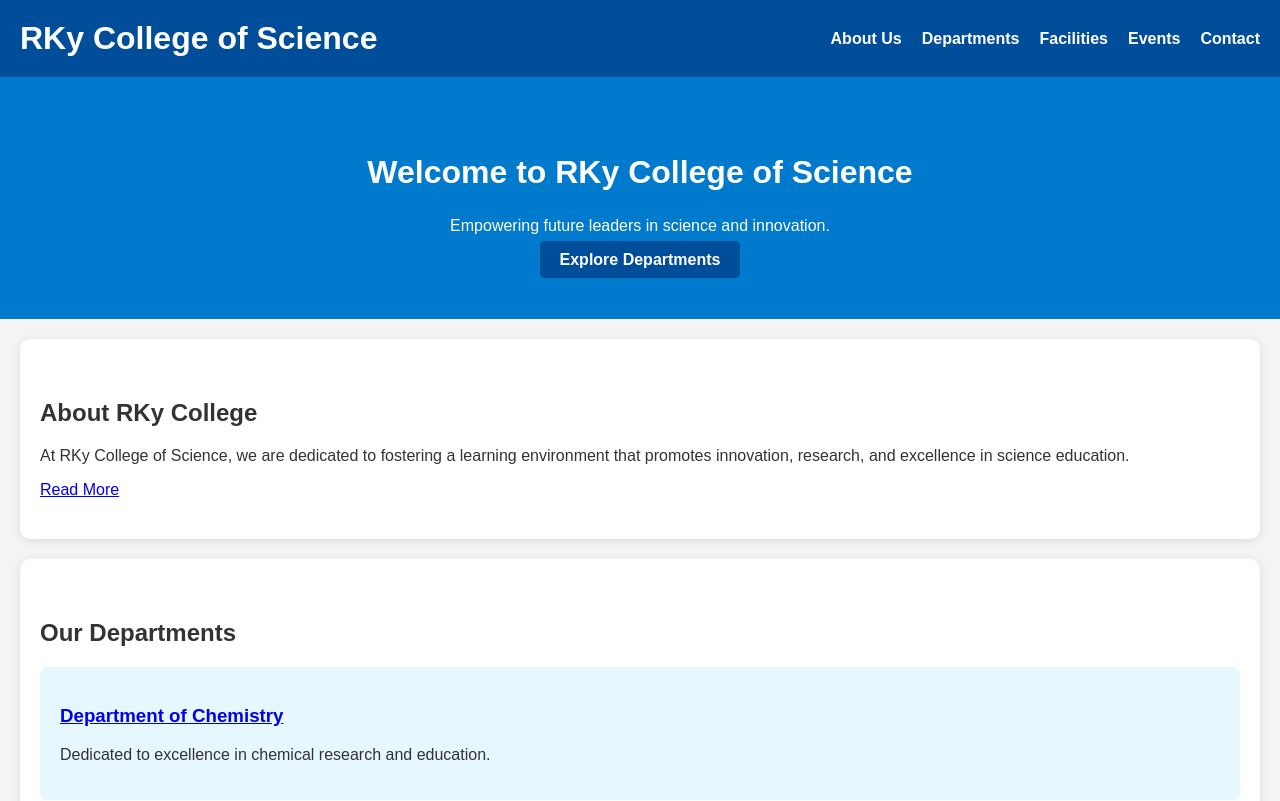
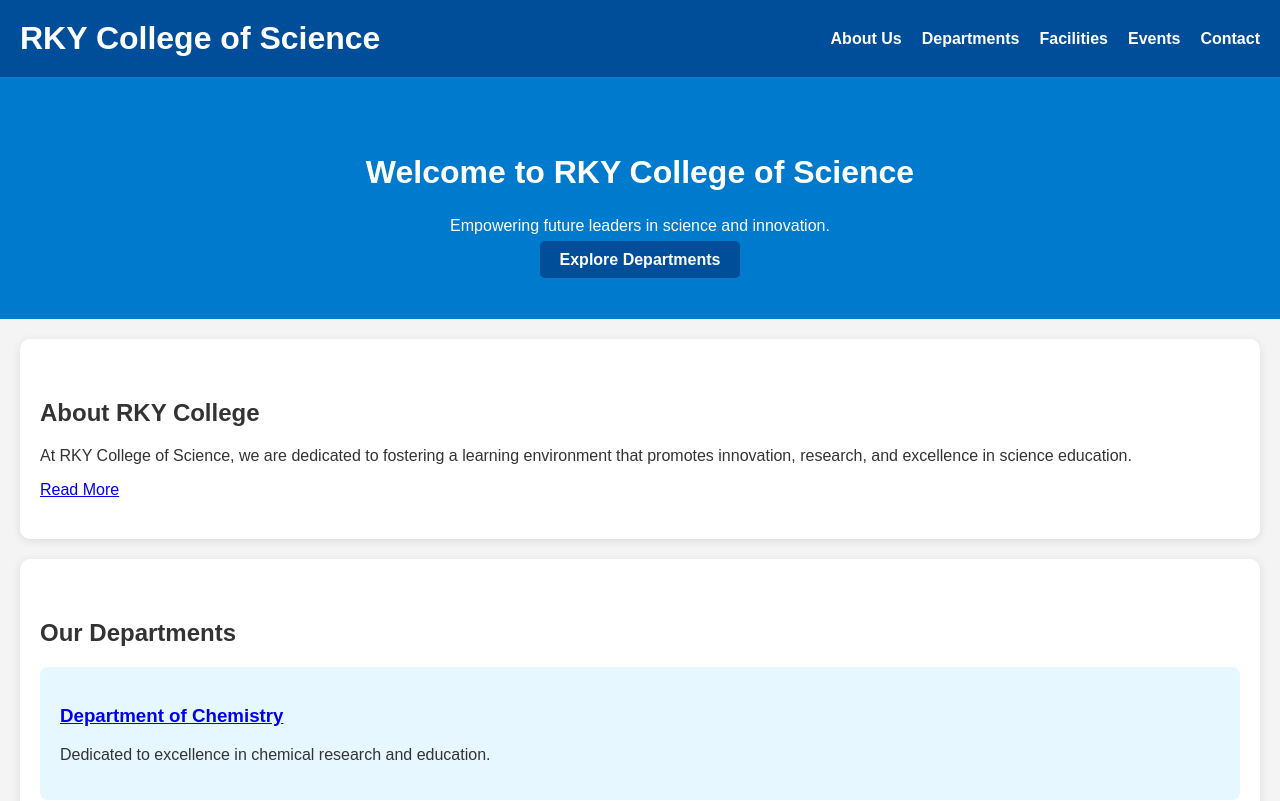
Before and after one commit to roshanky2007/rky, a plain HTML site: page index.html in a window 1280 px wide. Shown: the top 801 px of the page. Drawn offline with Linux system fonts and the light colour scheme.

Commit message:
Update index.html

```diff
--- a/index.html
+++ b/index.html
@@ -3,13 +3,13 @@
   <head>
       <meta charset="UTF-8">
       <meta name="viewport" content="width=device-width, initial-scale=1.0">
-      <title>RKy College of Science</title>
+      <title>RKY College of Science</title>
       <link rel="stylesheet" href="style.css">
   </head>
   <body>
       <header class="header">
           <div class="logo">
-              <h1>RKy College of Science</h1>
+              <h1>RKY College of Science</h1>
           </div>
           <nav class="nav">
               <ul>
@@ -23,14 +23,14 @@
       </header>
 
       <section class="hero">
-          <h2>Welcome to RKy College of Science</h2>
+          <h2>Welcome to RKY College of Science</h2>
           <p>Empowering future leaders in science and innovation.</p>
           <a href="#departments" class="cta-button">Explore Departments</a>
       </section>
 
       <section id="about" class="about">
-          <h2>About RKy College</h2>
-          <p>At RKy College of Science, we are dedicated to fostering a learning environment that promotes innovation, research, and excellence in science education.</p>
+          <h2>About RKY College</h2>
+          <p>At RKY College of Science, we are dedicated to fostering a learning environment that promotes innovation, research, and excellence in science education.</p>
           <a href="#departments" class="read-more-button">Read More</a>
       </section>
 
@@ -94,7 +94,7 @@
               <a href="#">Instagram</a> |
               <a href="#">Twitter</a>
           </p>
-          <p>&copy; 2025 RKy College of Science. All Rights Reserved.</p>
+          <p>&copy; 2025 RKY College of Science. All Rights Reserved.</p>
       </footer>
   </body>
   </html>
```
